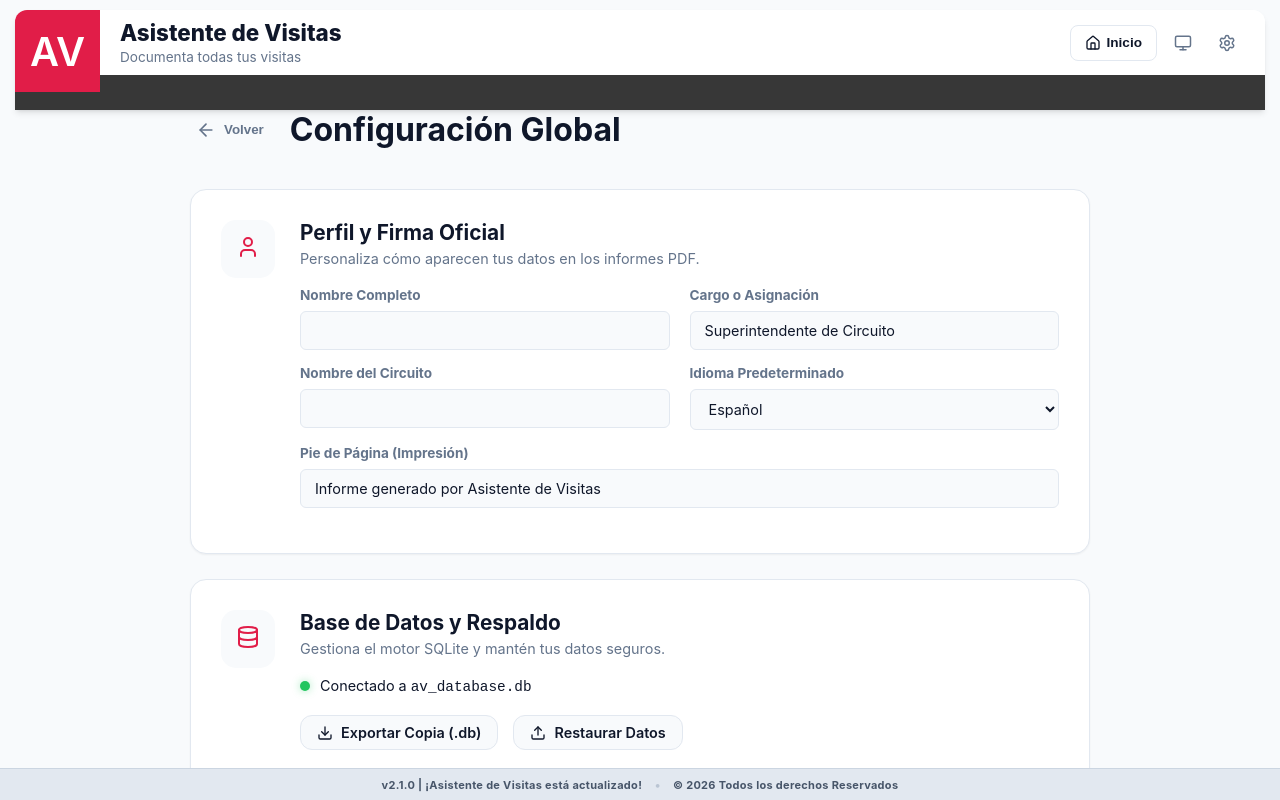
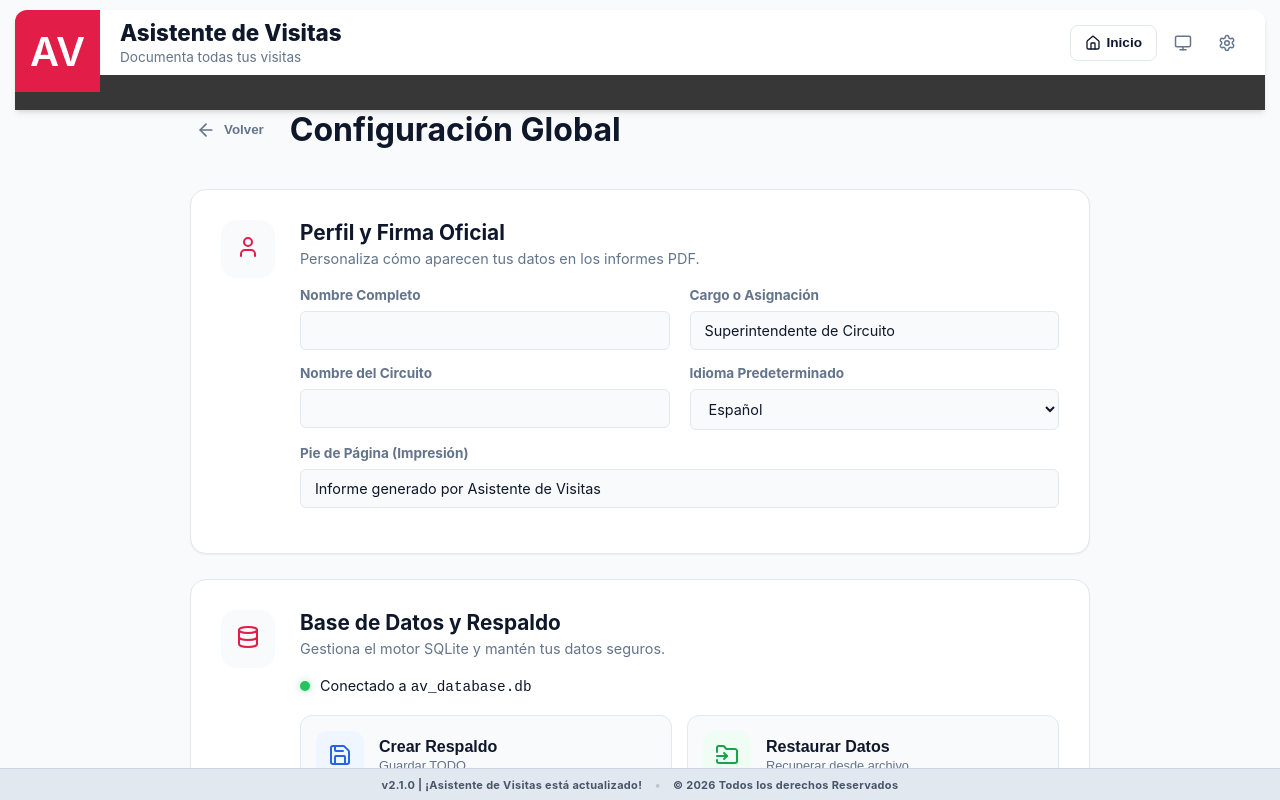
Before and after one commit to yorlenbatistareyes-prog/asistente-de-visitas, a SvelteKit app: page /configuracion in a window 1280 px wide. Built offline with nearby package versions, Linux system fonts and the light colour scheme.

Commit message:
Configuración

```diff
--- a/src/routes/configuracion/+page.svelte
+++ b/src/routes/configuracion/+page.svelte
@@ -1,5 +1,7 @@
 <script lang="ts">
-  import { User, Database, Globe, Save, ArrowLeft, Download, Upload, AlertTriangle, X } from 'lucide-svelte';
+  import { FolderInput, User, Database, Globe, Save, ArrowLeft, Download, Upload, AlertTriangle, X,
+    HardDriveDownload, ArchiveRestore
+   } from 'lucide-svelte';
   import { onMount } from 'svelte';
 
   import { save as saveDialog, open as openDialog } from '@tauri-apps/plugin-dialog';
@@ -194,12 +196,25 @@
           <span>Conectado a <code>av_database.db</code></span>
         </div>
 
-        <div class="backup-buttons">
-          <button class="btn-global btn-outline" on:click={exportarCopia}>
-            <Download size={16} /> Exportar Copia (.db)
+        <div class="backup-cards">
+          <button class="backup-card" on:click={exportarCopia}>
+            <div class="icon-box save-box">
+              <Save size={24} />
+            </div>
+            <div class="card-text">
+              <h4>Crear Respaldo</h4>
+              <span>Guardar TODO</span>
+            </div>
           </button>
-          <button class="btn-global btn-outline" on:click={restaurarCopia}>
-            <Upload size={16} /> Restaurar Datos
+
+          <button class="backup-card" on:click={restaurarCopia}>
+            <div class="icon-box restore-box">
+              <FolderInput size={24} />
+            </div>
+            <div class="card-text">
+              <h4>Restaurar Datos</h4>
+              <span>Recuperar desde archivo</span>
+            </div>
           </button>
         </div>
 
@@ -291,7 +306,85 @@
   .db-status { display: flex; align-items: center; gap: 10px; font-size: 0.9rem; margin-bottom: 20px; color: var(--text-main); }
   .status-dot { width: 10px; height: 10px; background: #22c55e; border-radius: 50%; box-shadow: 0 0 8px rgba(34, 197, 94, 0.4); }
 
-  .backup-buttons { display: flex; gap: 15px; margin-bottom: 30px; }
+  /* NUEVOS BOTONES DE RESPALDO (Estilo Tarjeta) */
+  .backup-cards {
+    display: flex;
+    gap: 15px;
+    margin-bottom: 30px;
+  }
+
+  .backup-card {
+    flex: 1;
+    display: flex;
+    align-items: center;
+    gap: 15px;
+    padding: 15px;
+    background: var(--bg-app);
+    border: 1px solid var(--border-color);
+    border-radius: 12px;
+    cursor: pointer;
+    transition: all 0.2s ease;
+    text-align: left; /* Para que el texto no se centre como en botones normales */
+  }
+
+  .backup-card:hover {
+    background: var(--bg-panel);
+    border-color: var(--primary);
+    box-shadow: 0 4px 10px rgba(0,0,0,0.05);
+    transform: translateY(-2px);
+  }
+
+  /* Cajas de color para los iconos */
+  .icon-box {
+    display: flex;
+    justify-content: center;
+    align-items: center;
+    width: 48px;
+    height: 48px;
+    border-radius: 12px; /* Cuadro con bordes suaves */
+  }
+
+  /* Azul para Guardar */
+  .save-box {
+    background: #eff6ff;
+    color: #2563eb;
+  }
+
+  /* Verde para Restaurar */
+  .restore-box {
+    background: #f0fdf4;
+    color: #16a34a;
+  }
+
+  /* Adaptación al Modo Oscuro */
+  :global(body.dark-mode) .save-box, :global(.dark) .save-box {
+    background: rgba(37, 99, 235, 0.15);
+    color: #60a5fa;
+  }
+  :global(body.dark-mode) .restore-box, :global(.dark) .restore-box {
+    background: rgba(22, 163, 74, 0.15);
+    color: #4ade80;
+  }
+
+  /* Textos de la tarjeta */
+  .card-text {
+    display: flex;
+    flex-direction: column;
+  }
+
+  .card-text h4 {
+    margin: 0;
+    font-size: 1rem;
+    color: var(--text-main);
+    font-weight: 700;
+  }
+
+  .card-text span {
+    font-size: 0.8rem;
+    color: var(--text-muted);
+    margin-top: 2px;
+  }
+
   .btn-outline { background: var(--bg-app); color: var(--text-main); border: var(--border-thin); }
   .btn-outline:hover { background: var(--bg-panel); border-color: var(--primary); color: var(--primary); }
 
@@ -386,16 +479,10 @@
       width: 100%;
     }
 
-    /* 4. Botones de Backup: Uno debajo del otro */
-    .backup-buttons {
+    /* 4. Botones de Backup: Uno debajo del otro en móvil */
+    .backup-cards {
       flex-direction: column;
-      gap: 10px;
-    }
-
-    .backup-buttons .btn-global {
-      width: 100%;
-      height: 48px; /* Altura táctil mejorada */
-      justify-content: center;
+      gap: 12px;
     }
 
     /* 5. Zona de Peligro */
```
Also changed, not shown: src/routes/circuito/[id]/personas/+page.svelte (+29 -8 lines).
